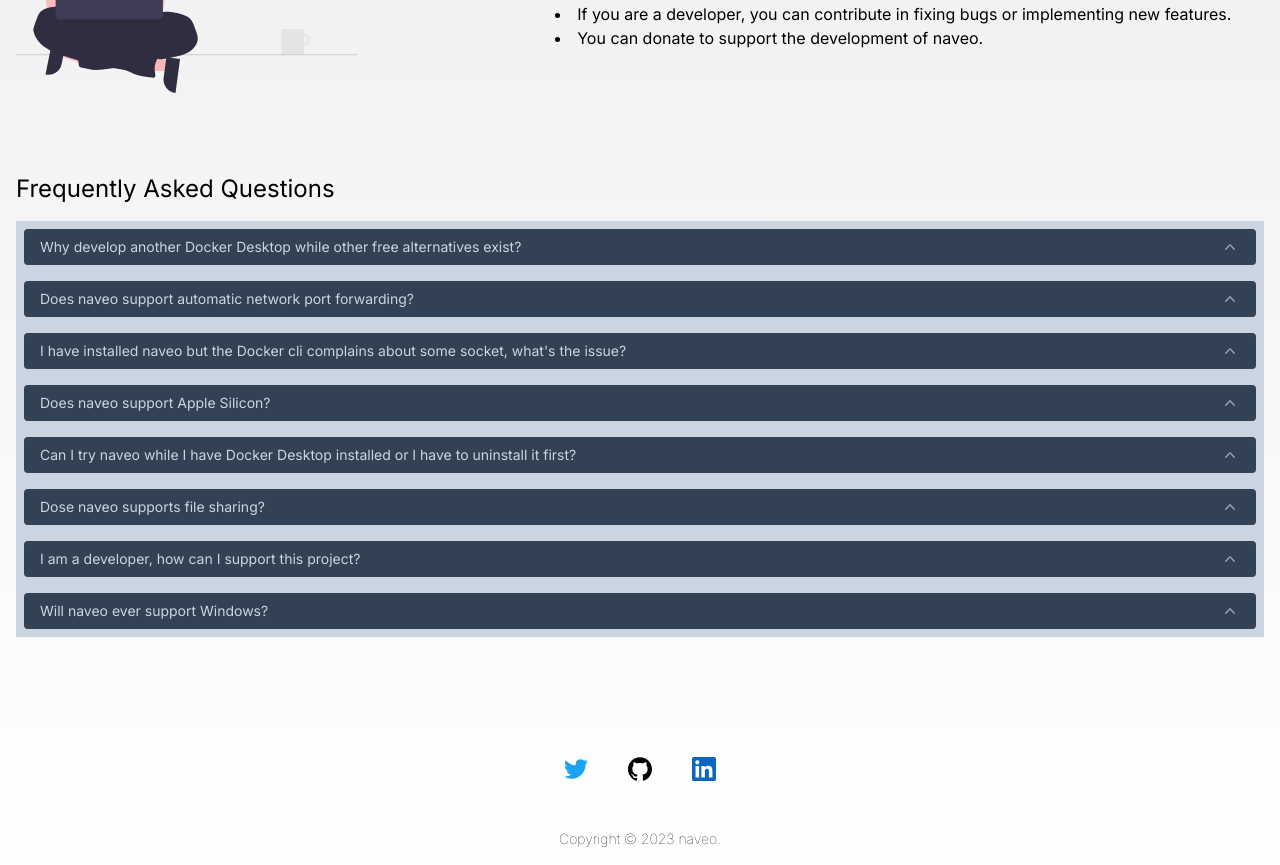
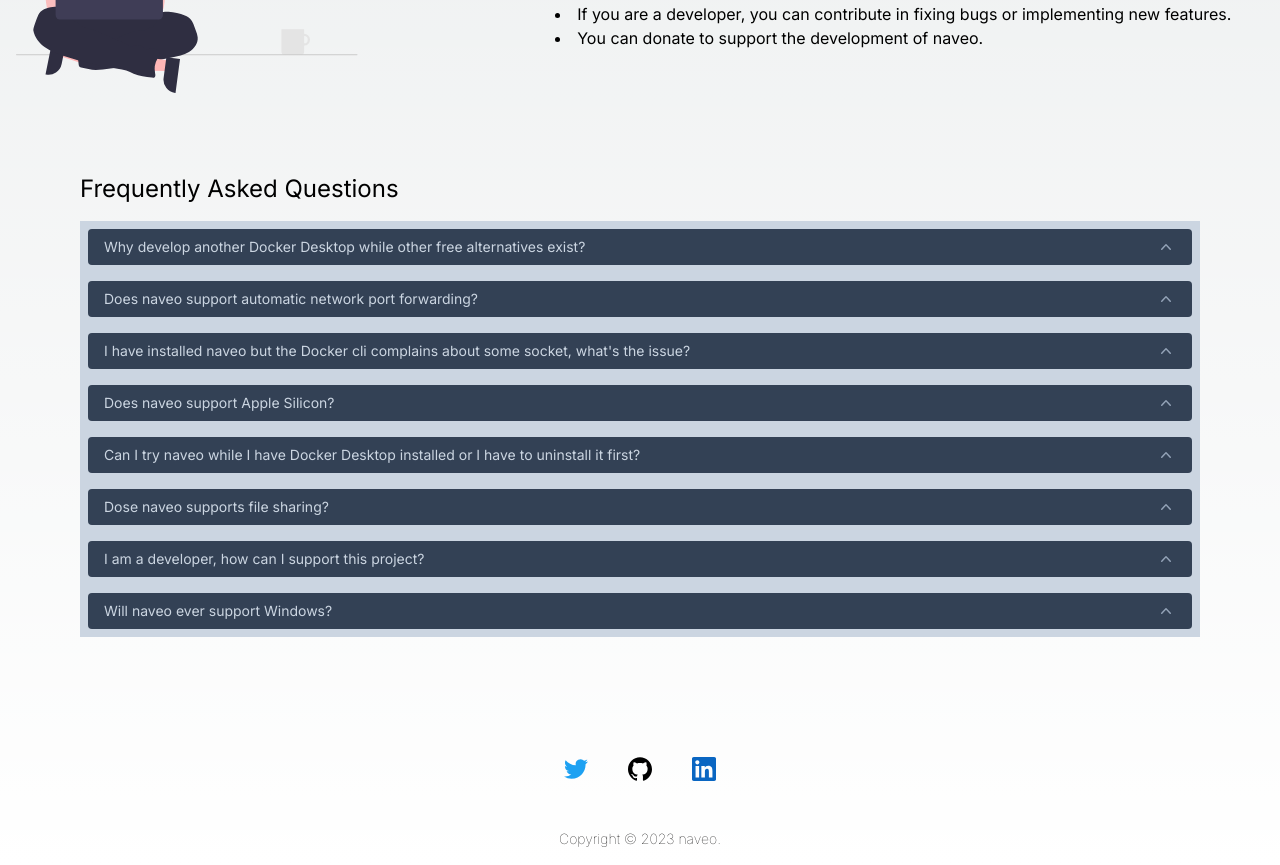
Before and after one commit to naveo/naveo.github.io, a Next.js app: page / in a window 1280 px wide. Shown: the part 1620-2485 px from the top of the page. Built offline with nearby package versions, Linux system fonts and the light colour scheme; no server answers.

Commit message:
update faq

```diff
--- a/app/data/faq.json
+++ b/app/data/faq.json
@@ -9,7 +9,7 @@
   },
   {
     "question": "I have installed naveo but the Docker cli complains about some socket, what's the issue?",
-    "answer": "You must change the docker context to use naveo < docker context use naveo >"
+    "answer": "You must change the docker context to use naveo either by click the context button from naveo's desktop app `bottom left corner` or running the cli command: < docker context use naveo >"
   },
   {
     "question": "Does naveo support Apple Silicon?",
--- a/app/page.tsx
+++ b/app/page.tsx
@@ -100,7 +100,7 @@
         </div>
 
         {/* FAQ section */}
-        <div className="w-full px-4 py-10 gap-4 flex flex-col">
+        <div className="w-full px-4 py-10 gap-4 flex flex-col md:max-w-[90%]">
           <h1 className="text-2xl">Frequently Asked Questions</h1>
           <FAQ />
         </div>
```
Also changed, not shown: 7 other files (tests, documents, lock files or other folders).
